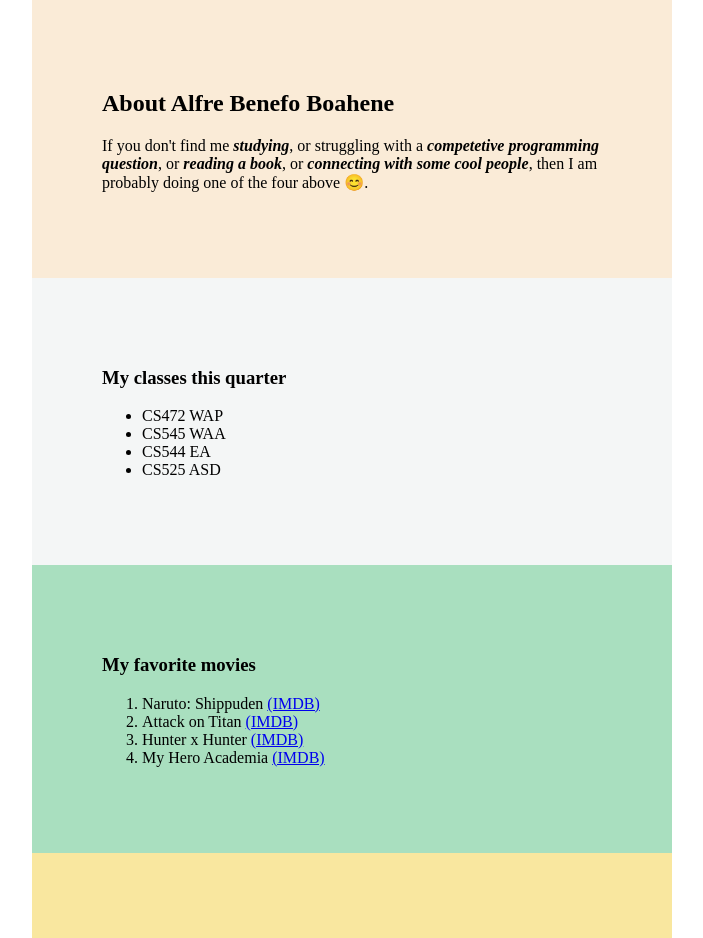
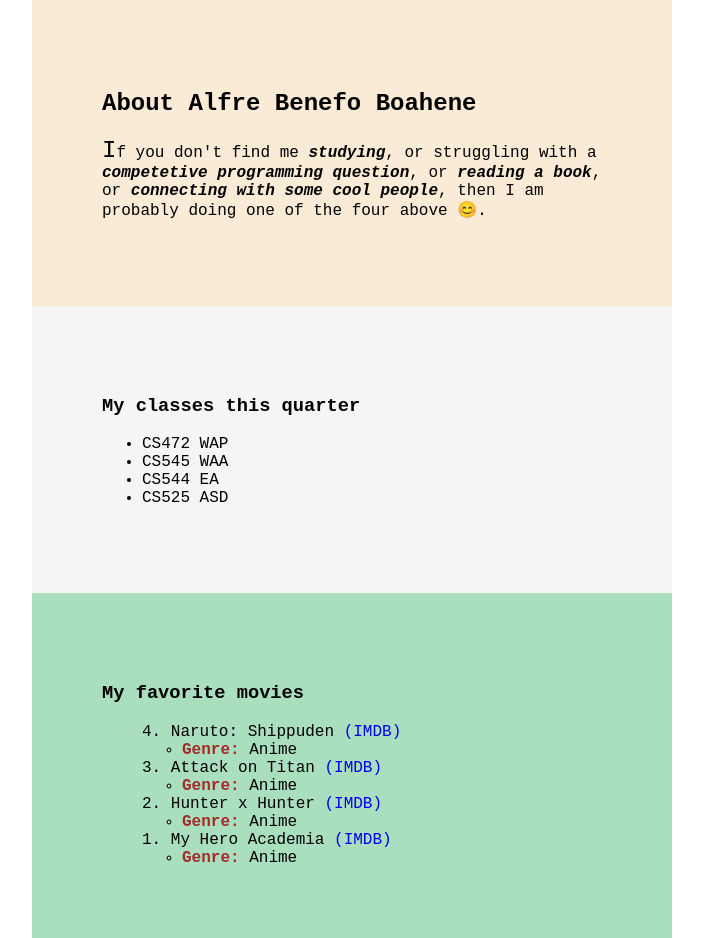
Before and after one commit to abboahene/WAP, a plain HTML site: page week1/html/lab-2-html/index.html in a window 1280 px wide. Shown: the top 938 px of the page, without its empty margins (288-991 px from the left). Drawn offline with Linux system fonts and the light colour scheme.

Commit message:
advance styles

```diff
--- a/week1/html/lab-2-html/index.html
+++ b/week1/html/lab-2-html/index.html
@@ -31,11 +31,27 @@
 
         <section class="movies">
             <h3>My favorite movies</h3>
-            <ol>
-                <li>Naruto: Shippuden <a href="https://www.imdb.com/title/tt0988824/?ref_=nv_sr_srsg_0_tt_7_nm_1_q_naru">(IMDB)</a></li>
-                <li>Attack on Titan <a href="https://www.imdb.com/title/tt2560140/?ref_=nv_sr_srsg_0_tt_8_nm_0_q_attack%2520on%2520">(IMDB)</a></li>
-                <li>Hunter x Hunter <a href="https://www.imdb.com/title/tt2098220/?ref_=nv_sr_srsg_0_tt_7_nm_1_q_hunterx">(IMDB)</a></li>
-                <li>My Hero Academia <a href="https://www.imdb.com/title/tt5626028/?ref_=nv_sr_srsg_0_tt_8_nm_0_q_my%2520her">(IMDB)</a></li>
+            <ol class="movie-list">
+                <li>Naruto: Shippuden <a href="https://www.imdb.com/title/tt0988824/?ref_=nv_sr_srsg_0_tt_7_nm_1_q_naru">(IMDB)</a>
+                <ul>
+                    <li><span class="genre">Genre:</span> Anime</li>
+                </ul>
+                </li>
+                <li>Attack on Titan <a href="https://www.imdb.com/title/tt2560140/?ref_=nv_sr_srsg_0_tt_8_nm_0_q_attack%2520on%2520">(IMDB)</a>
+                    <ul>
+                        <li><span class="genre">Genre:</span> Anime</li>
+                    </ul>
+                </li>
+                <li>Hunter x Hunter <a href="https://www.imdb.com/title/tt2098220/?ref_=nv_sr_srsg_0_tt_7_nm_1_q_hunterx">(IMDB)</a>
+                    <ul>
+                        <li><span class="genre">Genre:</span> Anime</li>
+                    </ul>
+                </li>
+                <li>My Hero Academia <a href="https://www.imdb.com/title/tt5626028/?ref_=nv_sr_srsg_0_tt_8_nm_0_q_my%2520her">(IMDB)</a>
+                    <ul>
+                        <li><span class="genre">Genre:</span> Anime</li>
+                    </ul>
+                </li>
             </ol>
         </section>
 
--- a/week1/html/lab-2-html/style.css
+++ b/week1/html/lab-2-html/style.css
@@ -7,8 +7,18 @@ body{
     margin: 0;
     padding: 0;
     box-sizing: border-box;
+    font-family: 'Courier New', Courier, monospace;
+}
+a{
+    text-decoration: none;
+}
+a:hover{
+    text-decoration: underline;
 }
 
+p::first-letter{
+    font-size: 150%;
+}
 section {
     padding: 70px;
 }
@@ -26,6 +36,21 @@ section {
 }
 .movies{
     background-color: #A9DFBF;
+}
+
+.movie-list{
+    counter-reset: num 5;
+    list-style-type: none;
+}
+
+.movie-list > li:before {
+    counter-increment: num -1;
+    content: counters(num, ".") ". ";
+}
+
+.genre{
+    color:brown;
+    font-weight: bold;
 }
 
 .moods{
```
